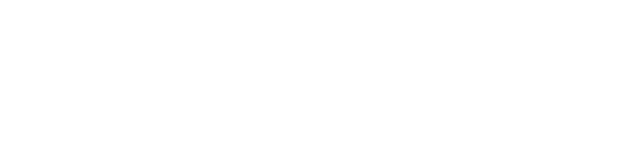
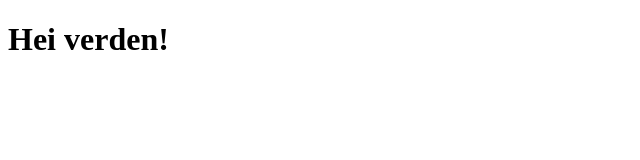
Before and after one commit to DavidTB00/DavidTB00.github.io, a plain HTML site: page index.html in a window 1280 px wide. Shown: the whole page, without its empty margins (0-640 px from the left). Drawn offline with Linux system fonts and the light colour scheme.

```diff
--- a/index.html
+++ b/index.html
@@ -6,6 +6,7 @@
     <title>Document</title>
 </head>
 <body>
+    <h1>Hei verden!</h1>
     <!-- Google tag (gtag.js) -->
 <script async src="https://www.googletagmanager.com/gtag/js?id=G-89RMVM4WTM"></script>
 <script>
```
